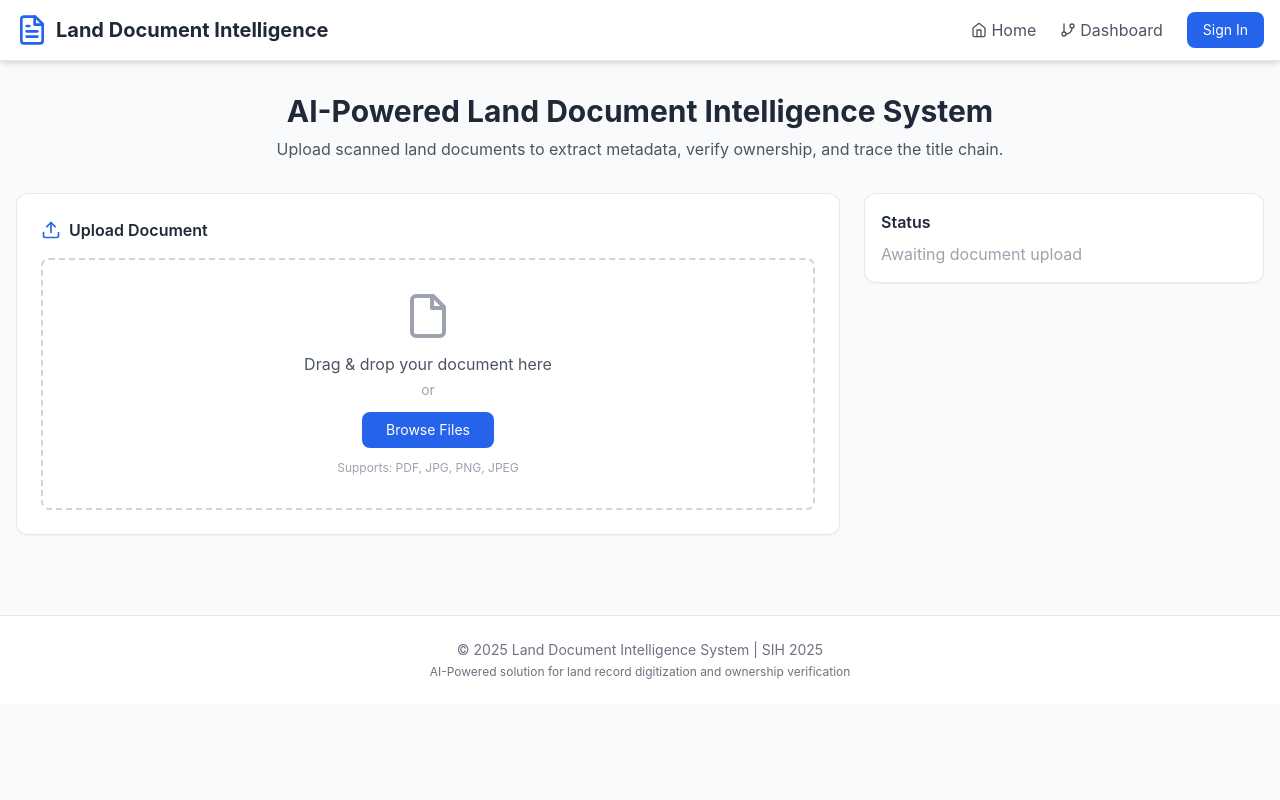
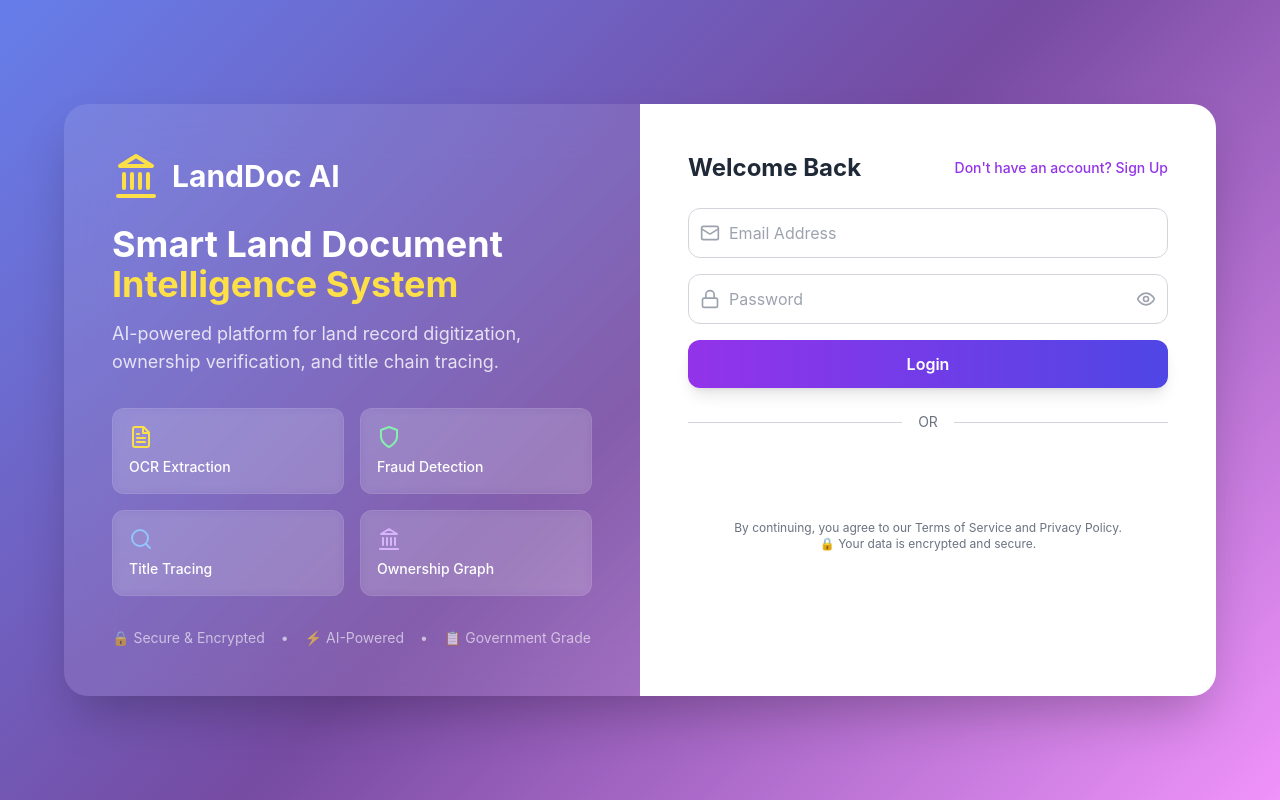
Before and after one commit to madeshkm-1908/Land-Document-Digitalization, a React (Create React App) app in the folder frontend/: page / in a window 1280 px wide. Built offline with nearby package versions, Linux system fonts and the light colour scheme.

Commit message:
Update App.jsx

```diff
--- a/frontend/src/App.jsx
+++ b/frontend/src/App.jsx
@@ -1,128 +1,30 @@
 import React, { useState } from 'react';
-import { BrowserRouter as Router, Routes, Route, Link } from 'react-router-dom';
-import UploadSection from './components/UploadSection';
-import GraphVisualization from './components/GraphVisualization';
-import EntityTable from './components/EntityTable';
-import ECVerification from './components/ECVerification';
-import { Upload, FileText, GitBranch, Shield, Home } from 'lucide-react';
+import { Toaster } from 'react-hot-toast';
+import Login from './pages/Login';
+import HeroSection from './components/HeroSection';
 
 function App() {
+  const [isLoggedIn, setIsLoggedIn] = useState(false);
   const [fileData, setFileData] = useState(null);
   const [loading, setLoading] = useState(false);
+
+  const handleLogin = () => {
+    setIsLoggedIn(true);
+  };
 
   const handleUpload = (data) => {
     setFileData(data);
   };
 
   return (
-    <Router>
-      <div className="min-h-screen bg-gray-50">
-        {/* Navbar */}
-        <nav className="bg-white shadow-md border-b border-gray-200">
-          <div className="container mx-auto px-4 py-3 flex items-center justify-between">
-            <div className="flex items-center space-x-2">
-              <FileText className="h-8 w-8 text-blue-600" />
-              <span className="text-xl font-bold text-gray-800">
-                Land Document Intelligence
-              </span>
-            </div>
-            <div className="flex items-center space-x-6">
-              <Link to="/" className="flex items-center space-x-1 text-gray-600 hover:text-blue-600">
-                <Home className="h-4 w-4" />
-                <span>Home</span>
-              </Link>
-              <Link to="/dashboard" className="flex items-center space-x-1 text-gray-600 hover:text-blue-600">
-                <GitBranch className="h-4 w-4" />
-                <span>Dashboard</span>
-              </Link>
-              <button className="bg-blue-600 text-white px-4 py-2 rounded-lg text-sm hover:bg-blue-700">
-                Sign In
-              </button>
-            </div>
-          </div>
-        </nav>
-
-        {/* Main Content */}
-        <main className="container mx-auto px-4 py-8">
-          <Routes>
-            <Route path="/" element={
-              <div>
-                <div className="text-center mb-8">
-                  <h1 className="text-3xl font-bold text-gray-800">
-                    AI-Powered Land Document Intelligence System
-                  </h1>
-                  <p className="text-gray-600 mt-2">
-                    Upload scanned land documents to extract metadata, verify ownership, and trace the title chain.
-                  </p>
-                </div>
-
-                <div className="grid grid-cols-1 lg:grid-cols-3 gap-6">
-                  <div className="lg:col-span-2">
-                    <UploadSection onUpload={handleUpload} setLoading={setLoading} />
-                    {fileData && fileData.entities && (
-                      <EntityTable entities={fileData.entities} />
-                    )}
-                  </div>
-                  <div className="space-y-6">
-                    <div className="bg-white rounded-xl shadow-sm p-4 border border-gray-200">
-                      <h3 className="font-semibold text-gray-800 mb-2">Status</h3>
-                      {loading ? (
-                        <div className="text-blue-600">Processing document...</div>
-                      ) : fileData ? (
-                        <div className="text-green-600">✓ Document processed successfully</div>
-                      ) : (
-                        <div className="text-gray-400">Awaiting document upload</div>
-                      )}
-                    </div>
-                    {fileData && fileData.ec_verification && (
-                      <ECVerification data={fileData.ec_verification} />
-                    )}
-                  </div>
-                </div>
-
-                {fileData && fileData.graph && (
-                  <div className="mt-8 bg-white rounded-xl shadow-sm p-4 border border-gray-200">
-                    <h3 className="font-semibold text-gray-800 mb-4">Ownership Graph</h3>
-                    <GraphVisualization graphData={fileData.graph} />
-                  </div>
-                )}
-              </div>
-            } />
-            <Route path="/dashboard" element={
-              <div>
-                <h1 className="text-2xl font-bold text-gray-800 mb-4">Dashboard</h1>
-                <div className="grid grid-cols-1 md:grid-cols-4 gap-4">
-                  <div className="bg-white rounded-xl shadow-sm p-6 border border-gray-200">
-                    <h4 className="text-sm text-gray-500">Documents Processed</h4>
-                    <p className="text-2xl font-bold">24</p>
-                  </div>
-                  <div className="bg-white rounded-xl shadow-sm p-6 border border-gray-200">
-                    <h4 className="text-sm text-gray-500">Ownership Chains</h4>
-                    <p className="text-2xl font-bold">12</p>
-                  </div>
-                  <div className="bg-white rounded-xl shadow-sm p-6 border border-gray-200">
-                    <h4 className="text-sm text-gray-500">EC Verified</h4>
-                    <p className="text-2xl font-bold">18</p>
-                  </div>
-                  <div className="bg-white rounded-xl shadow-sm p-6 border border-gray-200">
-                    <h4 className="text-sm text-gray-500">Fraud Alerts</h4>
-                    <p className="text-2xl font-bold text-red-500">3</p>
-                  </div>
-                </div>
-              </div>
-            } />
-          </Routes>
-        </main>
-
-        {/* Footer */}
-        <footer className="bg-white border-t border-gray-200 mt-12 py-6">
-          <div className="container mx-auto px-4 text-center text-sm text-gray-500">
-            <p>© 2025 Land Document Intelligence System | SIH 2025</p>
-            <p className="mt-1 text-xs">AI-Powered solution for land record digitization and ownership verification</p>
-          </div>
-        </footer>
-      </div>
-    </Router>
+    <>
+      <Toaster position="top-right" />
+      {!isLoggedIn ? (
+        <Login onLogin={handleLogin} />
+      ) : (
+        <HeroSection onUpload={handleUpload} />
+      )}
+    </>
   );
 }
 
```
